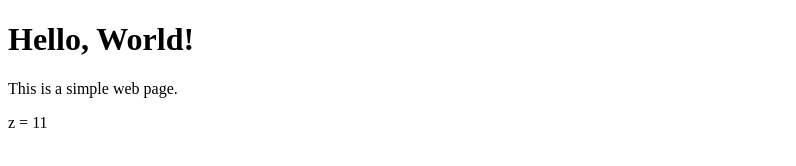
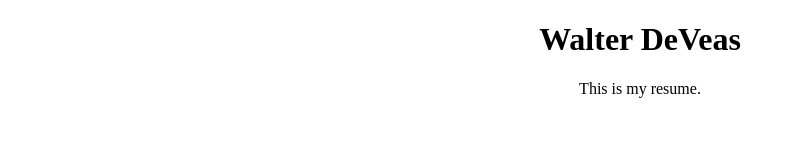
Before and after one commit to wwdeveas/wwdeveas.github.io, a plain HTML site: page index.html in a window 1280 px wide. Shown: the whole page, without its empty margins (0-796 px from the left). Drawn offline with Linux system fonts and the light colour scheme.

Commit message:
Update index.html

```diff
--- a/index.html
+++ b/index.html
@@ -1,18 +1,21 @@
 <!DOCTYPE html>
 <html>
 <head>
-    <title>My Web Page</title>
+    <title>Walter DeVeas Resume</title>
 </head>
+<style>
+    h1 {
+        text-align:center
+    }
+    p {
+        text-align:center
+    }
+</style>
 <body>
-    <h1>Hello, World!</h1>
-    <p>This is a simple web page.</p>
-    <p id = "demo"></p>
-    <script>
-        let x = 5;
-        let y = 6;
-        let z = x + y;
-        //innerHTML allows you to edit the text in the <p>
-        document.getElementById("demo").innerHTML = "z = " + z;
-    </script>
+    <h1>Walter DeVeas</h1>
+    <p>This is my resume.</p>
+
+
+
 </body>
 </html>
```
